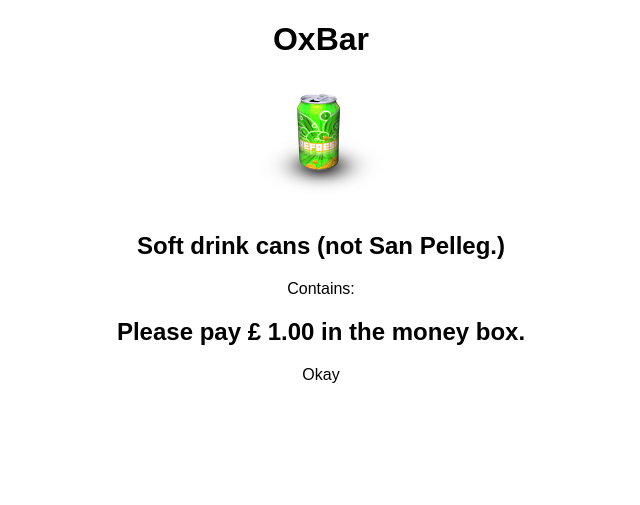
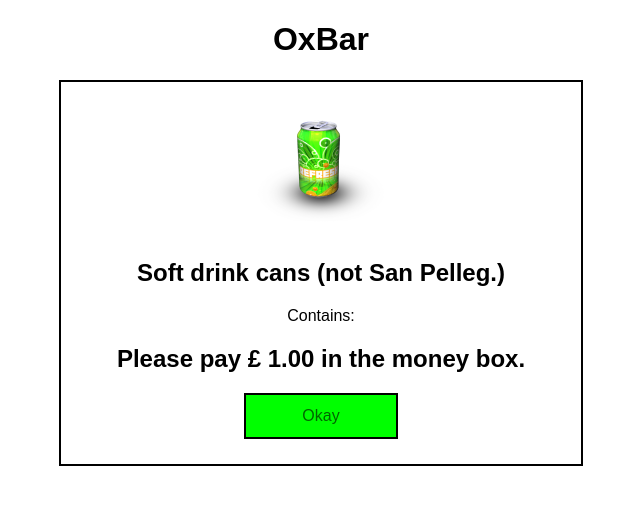
Before and after one commit to friedkiwi/oxbar, a Django app: page /buy/1/ in a window 1280 px wide. Shown: the top 505 px of the page, without its empty margins (319-959 px from the left). Run offline with Django 3.2, Linux system fonts and the light colour scheme; data comes from the database, SQL or seed files in the repository.

Commit message:
Updated the CSS file to accompany style changes for the "buy" page.

```diff
--- a/static/oxbar.css
+++ b/static/oxbar.css
@@ -8,7 +8,7 @@ body {
     bottom: 15px;
     left: 15px;
     right: 15px;
-    top: 45px;
+    top: 65px;
     position: absolute;
 
 }
@@ -40,3 +40,35 @@ body {
     float:right;
     bottom: 5px;
 }
+
+#productview {
+    width: 500px;
+    border: 2px solid black;
+    margin: auto;
+    padding-left:10px;
+    padding-right:10px;
+}
+
+.buy_icon {
+    padding-top: 25px;
+}
+
+.buy_allergen {
+    height: 48px;
+    width: 48px;
+}
+
+.green {
+    border-color: green;
+    background-color: lime;
+    color: darkgreen;
+}
+
+.button {
+    height: 30px;
+    width: 150px;
+    border: 2px solid black;
+    margin: 5px 5px 5px 5px;
+    margin-bottom: 25px;
+    padding-top: 12px;
+}
```
